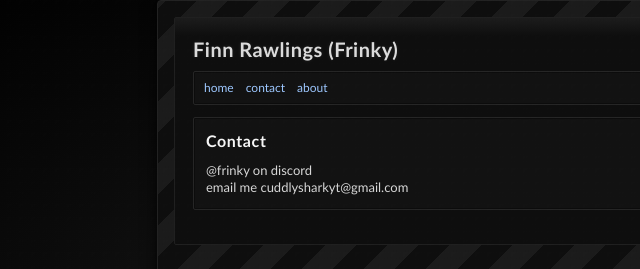
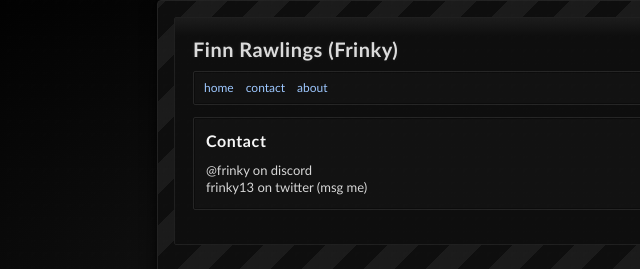
Before and after one commit to frinky04/FrinkyWebsiteV2, a plain HTML site: page index.html in a window 1280 px wide. Both pictures are taken after a click on the link "contact". Shown: the top 269 px of the page, 53-693 px from the left. Drawn offline with Linux system fonts and the light colour scheme.

Commit message:
quick update

```diff
--- a/index.html
+++ b/index.html
@@ -110,9 +110,7 @@
             <span class="view-all muted">ways to reach out</span>
           </div>
           <p class="body-text">@frinky on discord</p>
-          <p class="body-text">email me cuddlysharkyt@gmail.com</p>
-
-
+          <p class="body-text">frinky13 on twitter (msg me)</p>
         </section>
 
         <section class="page-section section detail hidden" id="section-detail">
```
